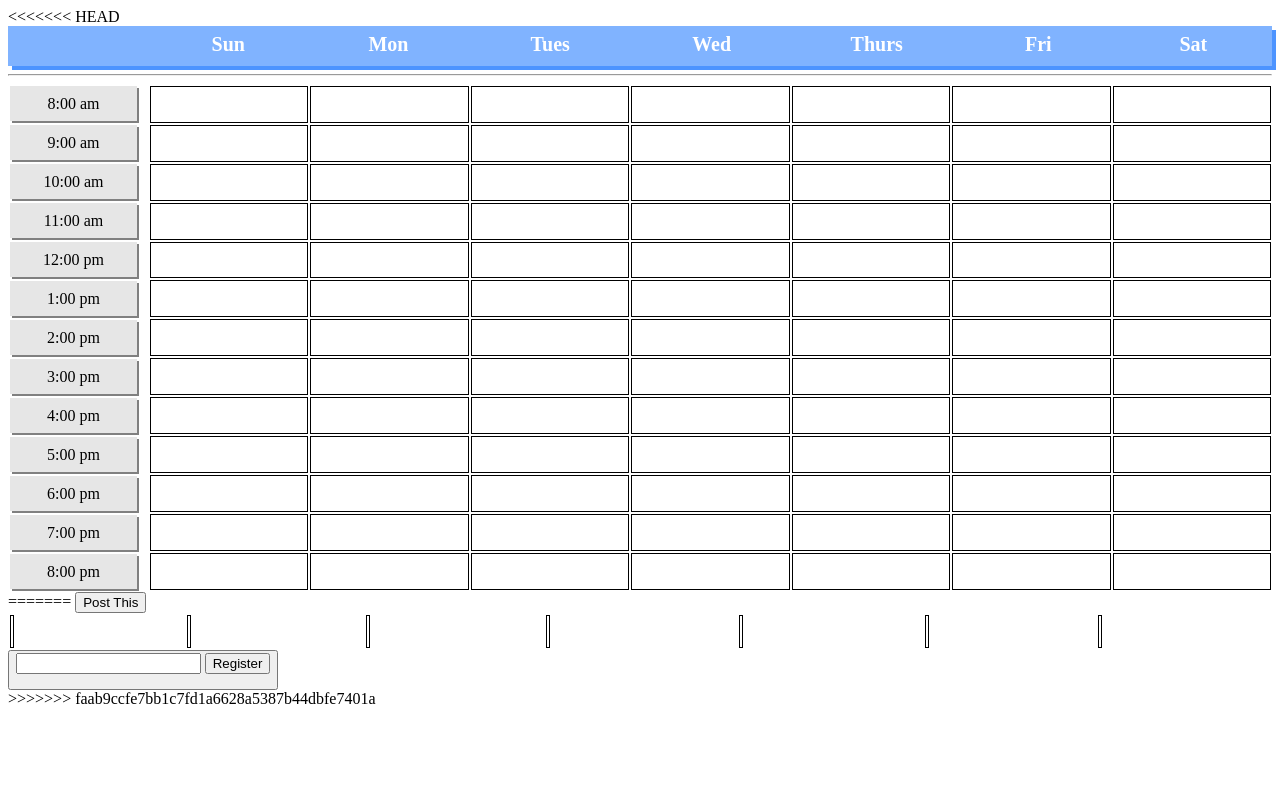
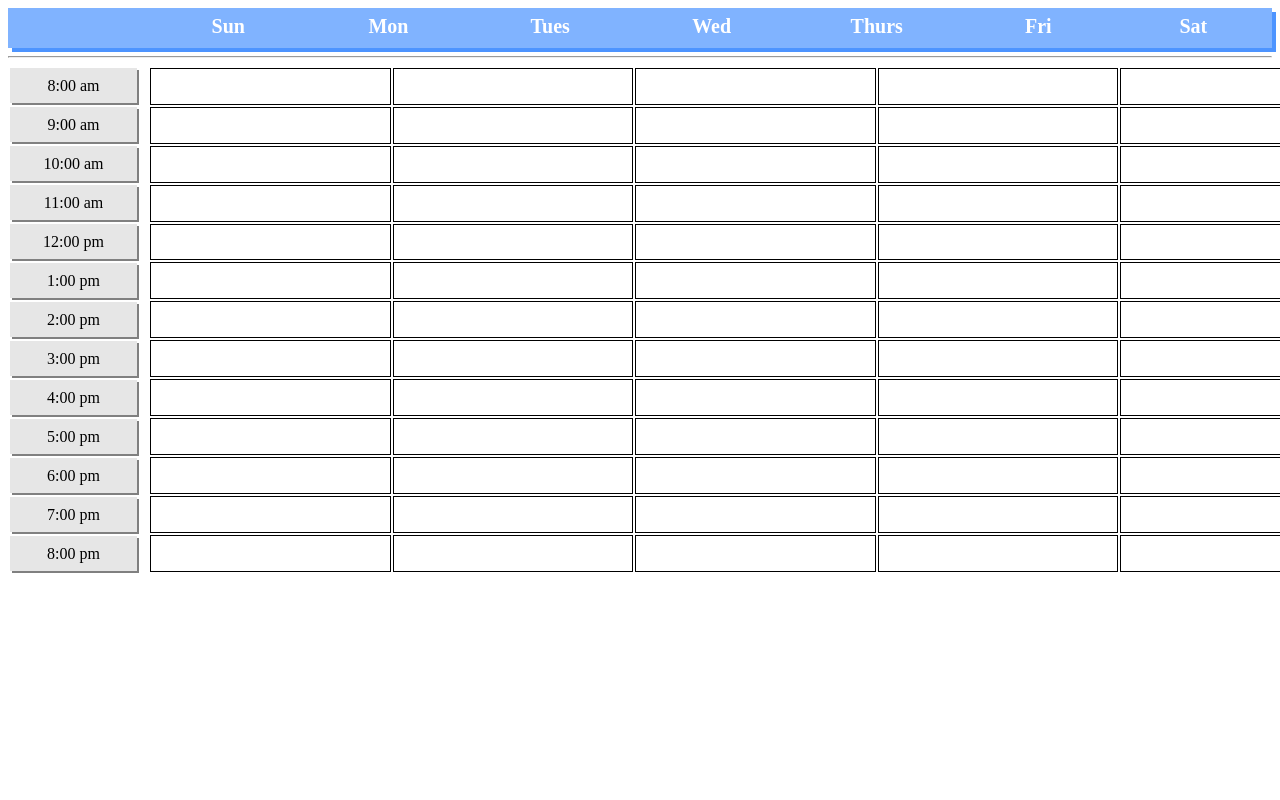
Before and after one commit to progressive-hacks/VolunteerNow, a Python web app: template templates/divsForCalendar.html in a window 1280 px wide; the page is wider, and only the part inside the window is pictured. Run offline with Jinja, Linux system fonts and the light colour scheme; the template is opened without the code that fills it, so the values that code supplies are empty.

Commit message:
removed weird stuff underneath /volunteer

```diff
--- a/main.py
+++ b/main.py
@@ -32,8 +32,7 @@
 
 class HomePage(webapp2.RequestHandler):
 
-<<<<<<< HEAD
-=======
+
     def get(self):
         content = JINJA_ENV.get_template('templates/frontpage.html')
         user = users.get_current_user()
@@ -45,7 +44,7 @@
         self.response.write(content.render(content=start_link))
 
 class OrganizerHandler(webapp2.RequestHandler):
->>>>>>> faab9ccfe7bb1c7fd1a6628a5387b44dbfe7401a
+
     def get(self):
         content = JINJA_ENV.get_template("templates/organizer.html")
         self.response.write(content.render())
--- a/static/divsForCalendar.css
+++ b/static/divsForCalendar.css
@@ -23,7 +23,7 @@
 .calendar {
     margin-left: 140px;
     margin-top: -507px;
-    width: 1125px;
+    width: 1700px;
     height: 507.5px;
     padding: -10px;
 }
--- a/templates/divsForCalendar.html
+++ b/templates/divsForCalendar.html
@@ -8,7 +8,7 @@
   </head>
 
   <body>
-<<<<<<< HEAD
+
     <div>
 
       <div id = "header">
@@ -159,7 +159,7 @@
 
 
     </script>
-=======
+<!--
     <button name="event-1" onclick="register_event(this.name)">Post This</button>
     <div id="result"</div>
     <table>
@@ -171,20 +171,20 @@
     </td>
     {%endfor%}
   </table>
-  <div>
-    <button name = "{{eventInfo}}" id="registerButton" onclick = "register()">
-      <form method = "put" action="/volunteer">
+  <div> -->
+    <!-- <button name = "{{eventInfo}}" id="registerButton" onclick = "register()"> -->
+      <!-- <form method = "put" action="/volunteer">
       <input type = "text" name = "eventName" value= "{{eventInfo}}"></input>
-      <input type ="submit" value = "Register"></input>
-    </button>
+      <input type ="submit" value = "Register"></input> -->
+    <!-- </button> -->
   </div>
->>>>>>> faab9ccfe7bb1c7fd1a6628a5387b44dbfe7401a
+
 
   </body>
-  <script>
+  <!-- <script>
   function register(){
     eventRegistered = document.getElementById("registerButton")
     console.log(eventRegistered.name)
   }
-  </script>
+  </script> -->
 </html>
--- a/templates/frontpage.html
+++ b/templates/frontpage.html
@@ -101,7 +101,7 @@
 
 }
 body {
-    background-image: url("Volunteer.gif");
+    background-image: url("http://www.kc-casa.org/wp-content/uploads/2014/02/KC-Website-Slider-Volunteer-v1.3-r2.gif");
 	background-size: 100% 100%;
 	background-position: center;
 
```
